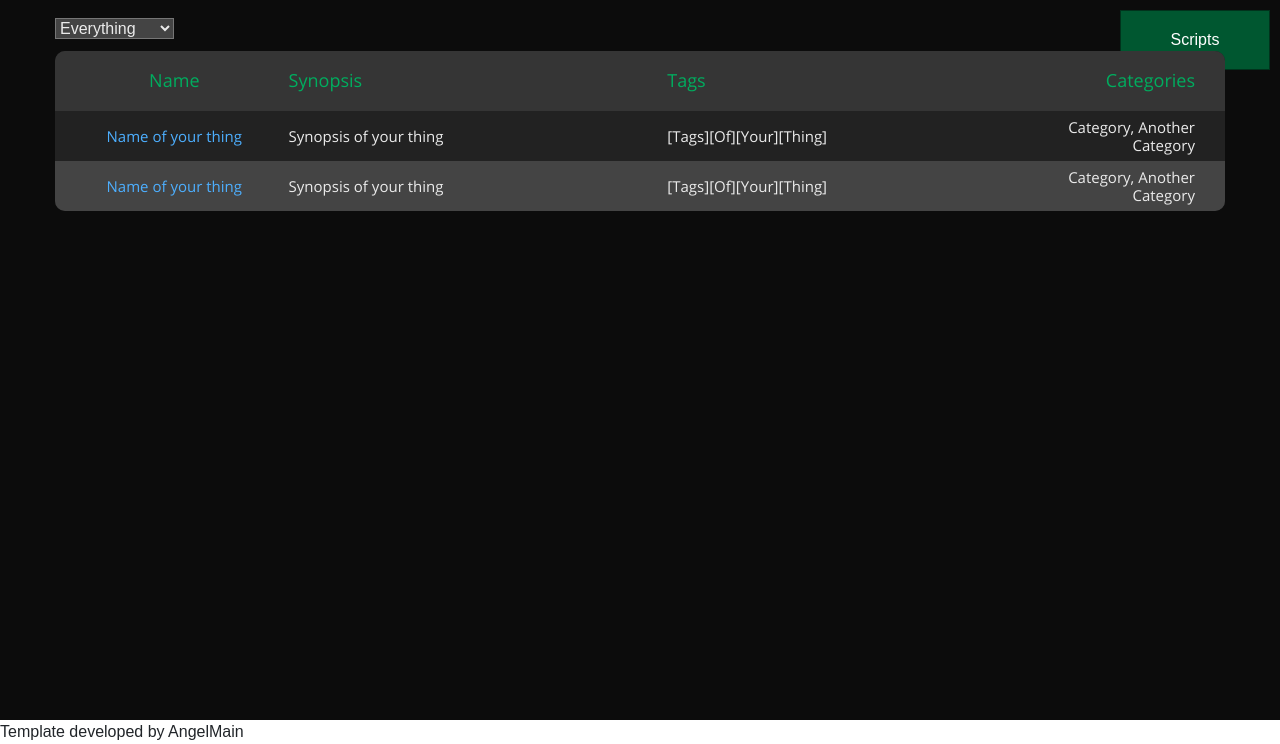
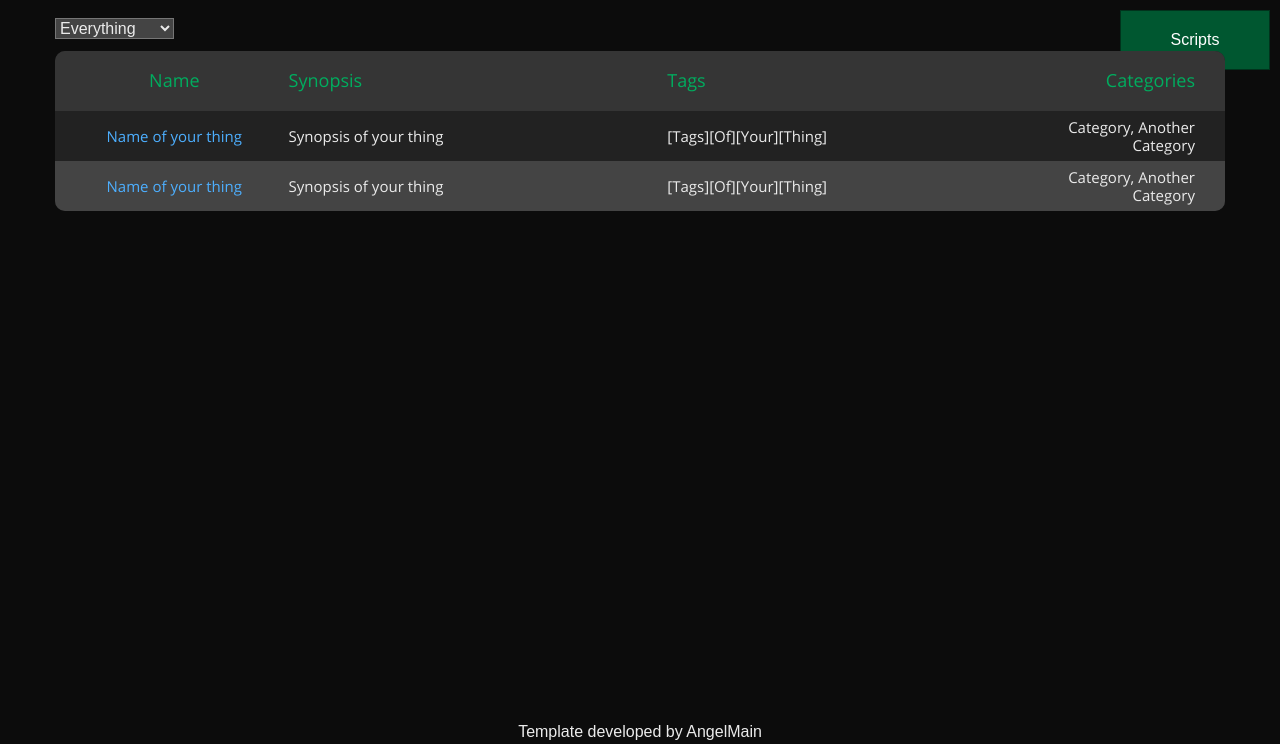
Before and after one commit to angelmain/scriptsandaudios, a plain HTML site: page index.html in a window 1280 px wide. Shown: the part 80-824 px from the top of the page. Drawn offline with Linux system fonts and the light colour scheme.

Commit message:
Footer css

```diff
--- a/css/main.css
+++ b/css/main.css
@@ -115,7 +115,11 @@ iframe {
 	border: none !important;
 }
 
-
+footer {
+  background-color: rgb(12, 12, 12);
+  text-align: center;
+  color: rgb(235, 235, 235);
+}
 
 
 /*//////////////////////////////////////////////////////////////////
```
